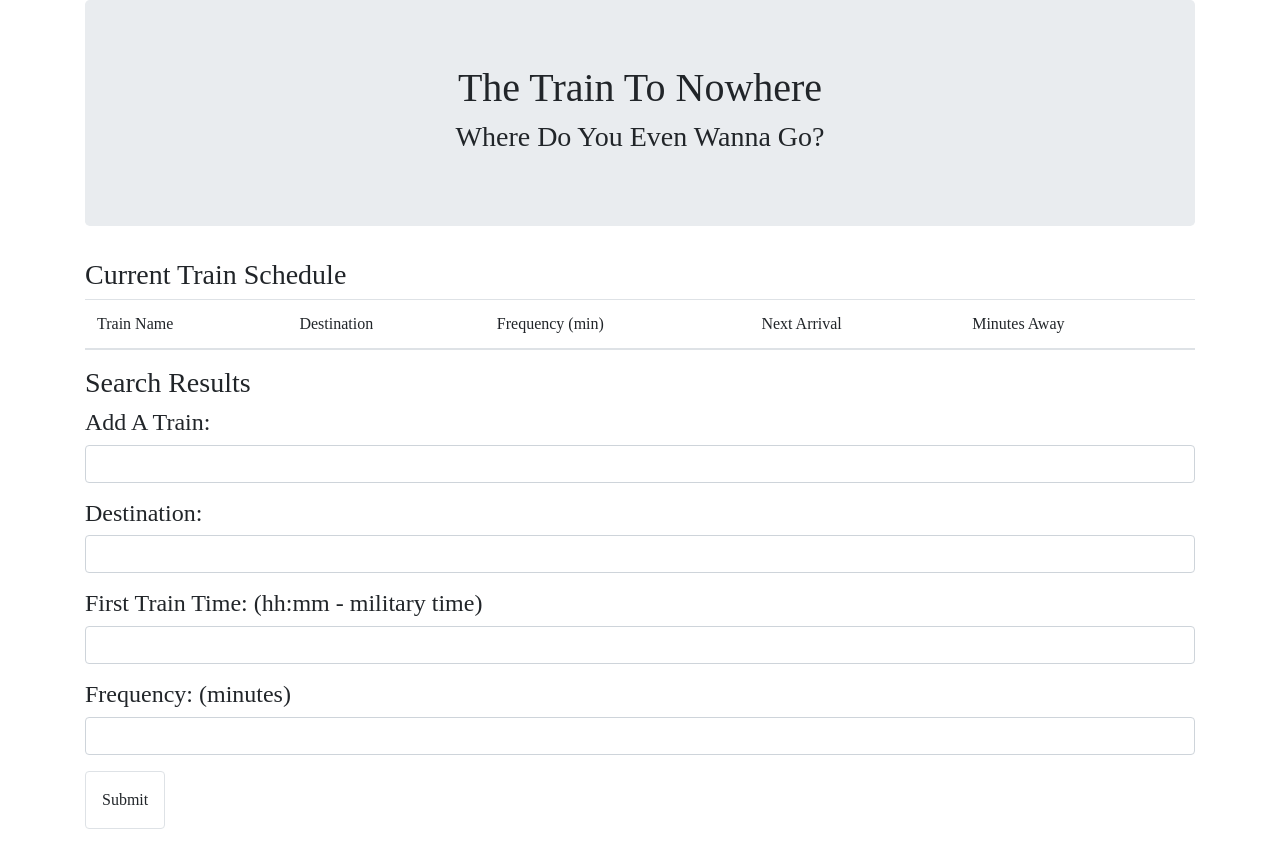
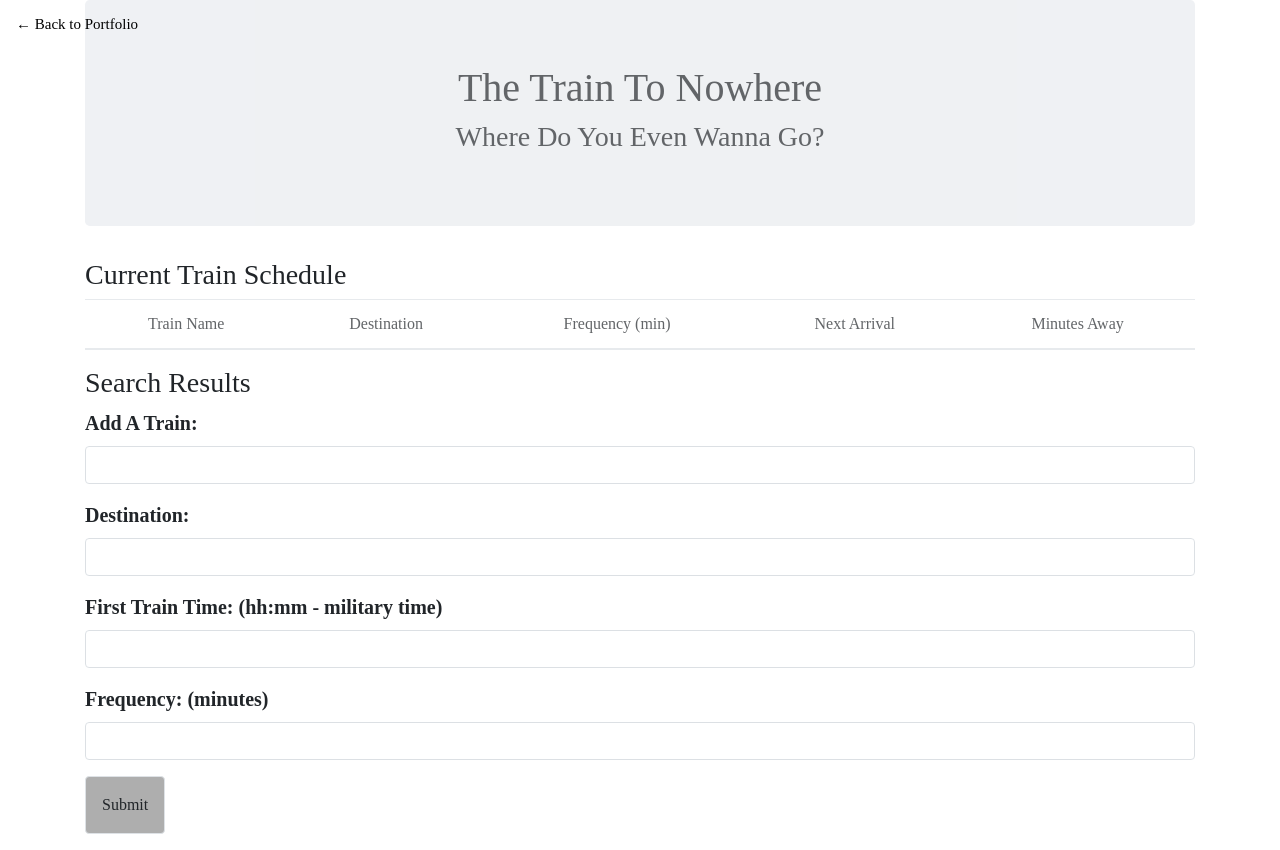
Before and after one commit to angelajaneleung/Train-Schedule-, a plain HTML site: page index.html in a window 1280 px wide. Drawn offline with nearby package versions, Linux system fonts and the light colour scheme; a web font is replaced by a local one.

Commit message:
added css

```diff
--- a/assets/css/style.css
+++ b/assets/css/style.css
@@ -4,3 +4,18 @@ body {
     height: 100%;
     font-family: 'Marcellus SC', serif;
 }
+.navbar-brand{
+    font-size: 15px;
+    color: black;
+}
+.jumbotron, .train-info, input{
+    text-align: center;
+    opacity: 0.7;
+}
+form{
+    font-size: 20px;
+    font-weight: bold;
+}
+#newTrainBtn{
+    background-color: #808080a3;
+}
--- a/index.html
+++ b/index.html
@@ -1,15 +1,18 @@
 <!DOCTYPE html>
 <html lang="en">
+
 <head>
     <meta charset="UTF-8">
     <meta name="viewport" content="width=device-width, initial-scale=1.0">
     <meta http-equiv="X-UA-Compatible" content="ie=edge">
-<!-- //reset -->
+    <!-- //css reset -->
     <link rel="stylesheet" type="text/css" href="assets/css/reset.css">
     <!-- //bootstrap links -->
     <link rel="stylesheet" href="https://stackpath.bootstrapcdn.com/bootstrap/4.3.1/css/bootstrap.min.css"
         integrity="sha384-ggOyR0iXCbMQv3Xipma34MD+dH/1fQ784/j6cY/iJTQUOhcWr7x9JvoRxT2MZw1T" crossorigin="anonymous">
-    <script src="https://stackpath.bootstrapcdn.com/bootstrap/4.3.1/js/bootstrap.min.js" integrity="sha384-JjSmVgyd0p3pXB1rRibZUAYoIIy6OrQ6VrjIEaFf/nJGzIxFDsf4x0xIM+B07jRM" crossorigin="anonymous"></script>
+    <script src="https://stackpath.bootstrapcdn.com/bootstrap/4.3.1/js/bootstrap.min.js"
+        integrity="sha384-JjSmVgyd0p3pXB1rRibZUAYoIIy6OrQ6VrjIEaFf/nJGzIxFDsf4x0xIM+B07jRM"
+        crossorigin="anonymous"></script>
     <!-- //my style sheet -->
     <link rel="stylesheet" type="text/css" href="assets/css/style.css">
     <!-- //font -->
@@ -23,17 +26,21 @@
 
     <title>Train Schedule </title>
 </head>
+
 <body>
+        <nav class="navbar fixed-top">
+                <a class="navbar-brand" href="https://angelajaneleung.github.io/Bootstrap-Portfolio/portfolio.html">&#8592; Back to Portfolio</a>
+        </nav>
     <div class="container">
- <!-- //headline               -->
-                <div class="jumbotron text-center">
-                    <h1>The Train To Nowhere</h1>
-                    <h3>Where Do You Even Wanna Go?</h3>
+        <!-- //headline -->
+        <div class="jumbotron">
+            <h1 class="tittle">The Train To Nowhere</h1>
+            <h3 class="tittle">Where Do You Even Wanna Go?</h3>
         </div>
- <!-- //search here             -->
+        <!-- //search here -->
         <div class="row">
             <div class="col-lg-12">
-                        <div class="panel panel-default">
+                <div class="panel-default">
                     <h3 class="panel-title bg">
                         Current Train Schedule
                     </h3>
@@ -56,7 +63,7 @@
                 </div>
             </div>
         </div>
-<!-- //results              -->
+        <!-- //results -->
         <div class="row">
             <div class="col-lg-12">
                 <div class="panel panel-default">
@@ -64,44 +71,32 @@
                         Search Results
                     </h3>
                     <div class="panel-body">
- <!-- //form                                -->
+                        <!-- //form -->
                         <form>
-                                    <div class="form-group h4">
+                            <div class="form-group">
                                 <label>Add A Train:</label>
-                                        <input type="text" class="form-control" id="trainNameInput">
+                                <input type="text" class="form-control" id="trainName">
                             </div>
-                                    <div class="form-group h4">
+                            <div class="form-group">
                                 <label>Destination:</label>
                                 <input type="text" class="form-control" id="destInput">
                             </div>
-                                    <div class="form-group h4">
+                            <div class="form-group">
                                 <label>First Train Time: (hh:mm - military time)</label>
-                                        <input type="text" class="form-control" id="firstTrainInput">
+                                <input type="text" class="form-control" id="firstTrain">
                             </div>
-                                    <div class="form-group h4">
+                            <div class="form-group">
                                 <label>Frequency: (minutes)</label>
                                 <input type="text" class="form-control" id="freqInput">
                             </div>
-                                    <button type="submit" id="newTrainBtn" class="btn border btn-default button mb-3 p-3">Submit</button>
+                            <button type="submit" id="newTrainBtn"
+                                class="btn border btn-default button mb-3 p-3">Submit</button>
                         </form>
                     </div>
                 </div>
             </div>
         </div>
     </div>
-
-
-
-
-
-
-
-
-
-
-
-
-
-    <script src="https://stackpath.bootstrapcdn.com/bootstrap/4.3.1/js/bootstrap.bundle.min.js" integrity="sha384-xrRywqdh3PHs8keKZN+8zzc5TX0GRTLCcmivcbNJWm2rs5C8PRhcEn3czEjhAO9o" crossorigin="anonymous"></script>
+    <script src="assets/javascript/app.js"></script>
 </body>
 </html>
```
Lines whose indentation alone changed are shown as unchanged.
